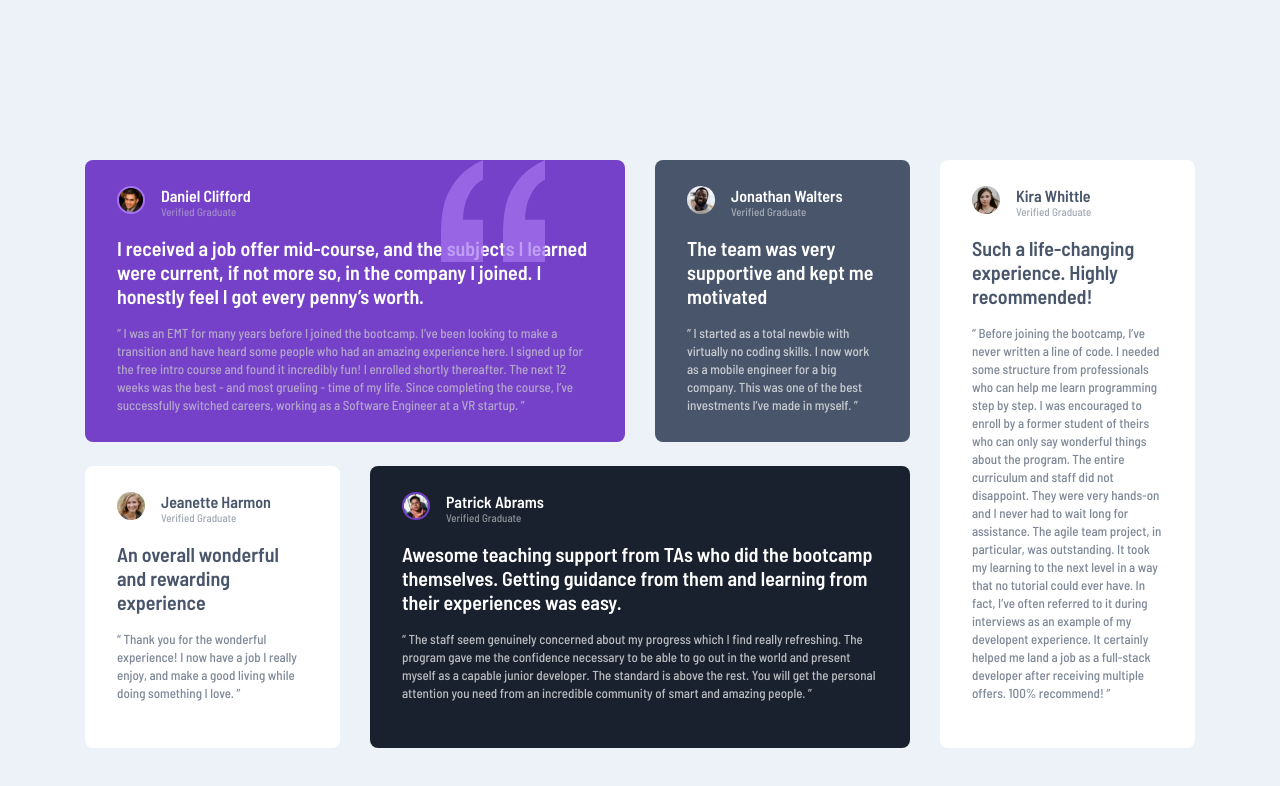
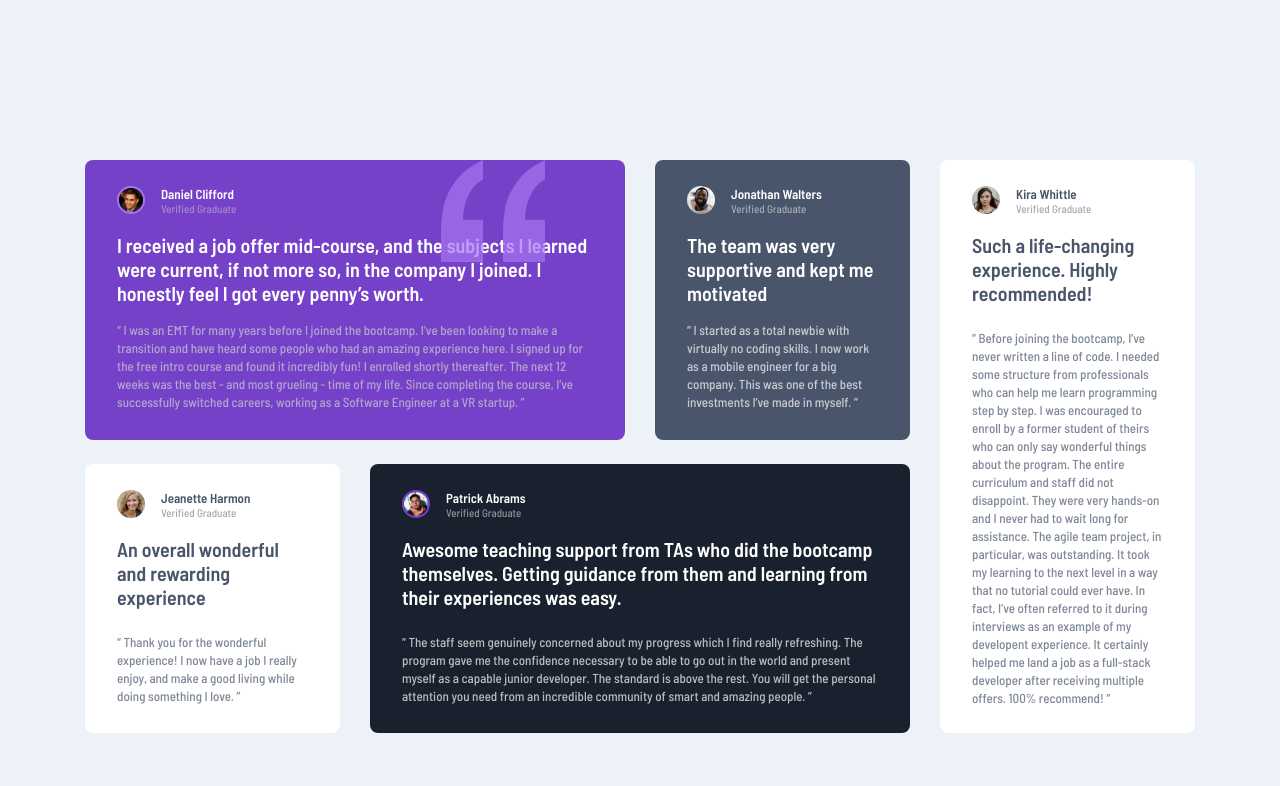
Before and after one commit to ds174/testimonials-grid-section, a plain HTML site: page index.html in a window 1280 px wide. Drawn offline with Linux system fonts and the light colour scheme.

Commit message:
modified some erros

```diff
--- a/scss/main.scss
+++ b/scss/main.scss
@@ -8,13 +8,13 @@ main {
   font-family: "Barlow Semi Condensed", sans-serif;
   display: grid;
   place-content: center;
-  grid-template-rows: repeat(2, 17.625rem);
+  grid-template-rows: repeat(2, 17.625rem, 16.625rem);
   grid-template-columns: repeat(4, 15.938rem);
   gap: 1.5rem 1.875rem;
   padding: 10rem;
 
   .person {
-    padding: 1.625rem 2rem 2rem 2rem;
+    padding: 1.625rem 2rem 1.625rem 2rem;
     border-radius: 0.5rem;
 
     &__heading {
@@ -27,7 +27,7 @@ main {
         width: 1.75rem;
       }
       &__name {
-        font-size: 1rem;
+        font-size: 0.813rem;
       }
       &__status {
         font-size: 0.688rem;
@@ -41,7 +41,7 @@ main {
       font-weight: 600;
     }
 
-    &__paragraph {
+    &__paragraph{
       margin-top: 1rem;
       font-size: 0.813rem;
       opacity: 70%;
@@ -81,6 +81,9 @@ main {
   #third {
     background-color: $White;
     color: $Very_dark_grayish_blue;
+    .person__paragraph{
+      margin-top: 1.5rem;
+    }
   }
   #fourth {
     grid-column-start: 2;
@@ -96,6 +99,9 @@ main {
     .person__heading__name {
       color: $White;
     }
+    .person__paragraph{
+      margin-top: 1.5rem;
+    }
   }
 
   #fifth {
@@ -105,6 +111,9 @@ main {
     grid-row-end: 3;
     background-color: $White;
     color: $Very_dark_grayish_blue;
+    .person__paragraph{
+      margin-top: 1.5rem;
+    }
   }
 
   .first__person_quotation {
```
Also changed, not shown: dist/main.css, 1 other file.
